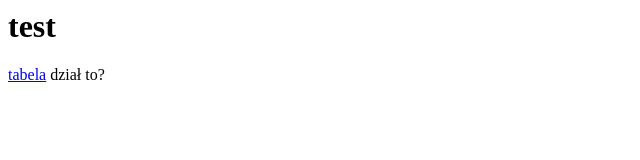
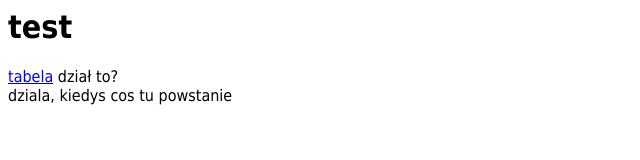
Before and after one commit to oktrab/Generator-Ligowej-Tabeli, a plain HTML site: page index.html in a window 1280 px wide. Shown: the whole page, without its empty margins (0-640 px from the left). Drawn offline with Linux system fonts and the light colour scheme.

Commit message:
Update index.html

```diff
--- a/index.html
+++ b/index.html
@@ -3,11 +3,17 @@
 <head>
     <meta charset="utf-8" />
     <title>OKTRAB</title>
+    <style>
+        body{
+            font-family: 'Tahoma';
+        }
+    </style>
 </head>
 <body>
     <h1>test</h1>
     <a href="tabela.svg">tabela</a>
-    dział to?
+    dział to? <br>
+    dziala, kiedys cos tu powstanie
 </body>
 
 </html>
```
